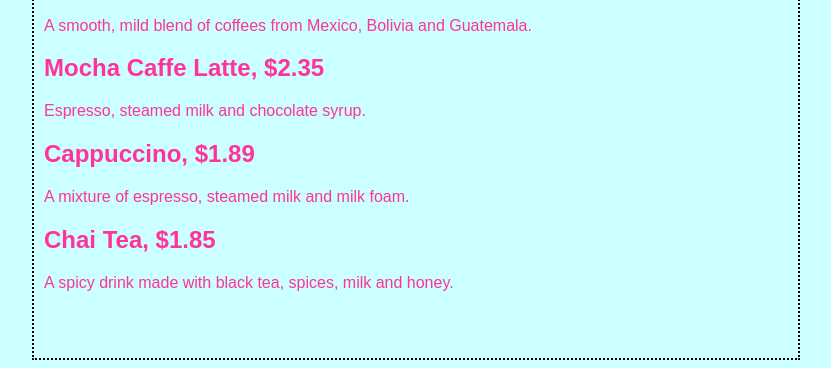
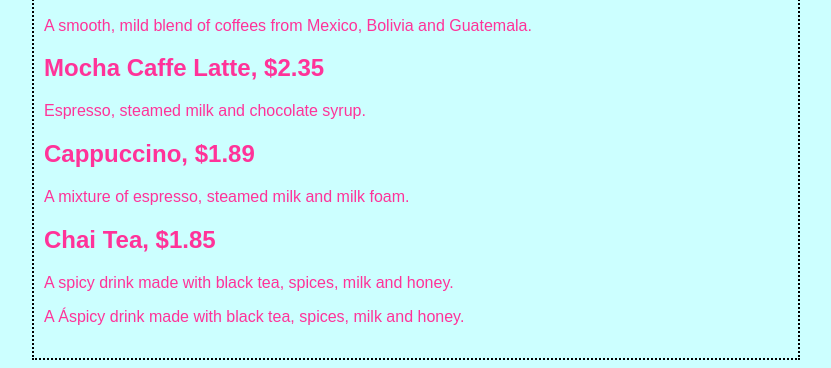
Before and after one commit to knishiwaki/knishiwaki.github.io, a plain HTML site: page index.html in a window 1280 px wide. Shown: the part 432-800 px from the top of the page, without its empty margins (224-1055 px from the left). Drawn offline with Linux system fonts and the light colour scheme.

Commit message:
Update index.html

```diff
--- a/index.html
+++ b/index.html
@@ -24,6 +24,6 @@
     <p>A mixture of espresso, steamed milk and milk foam.</p>
     <h2>Chai Tea, $1.85</h2>
     <p>A spicy drink made with black tea, spices, milk and honey.</p>
-
+    <p>A &#193;spicy drink made with black tea, spices, milk and honey.</p>
   </body>
 </html>
```
